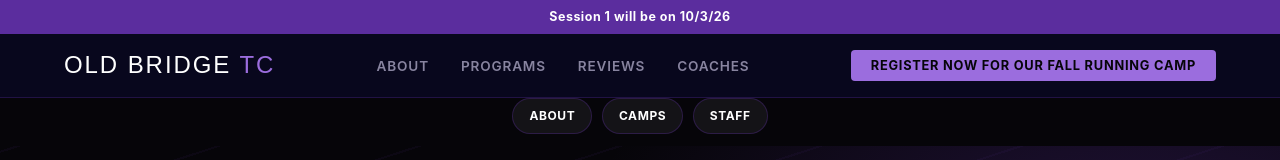
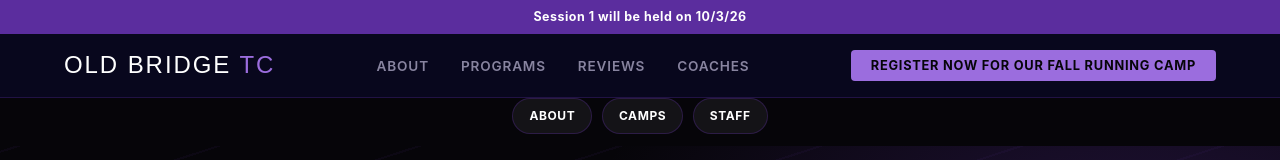
Before and after one commit to TheWug33/oldbridgetrackclub, a React (Vite) app: page / in a window 1280 px wide. Shown: the top 160 px of the page. Built offline with nearby package versions, Linux system fonts and the light colour scheme.

Commit message:
Update announcement text for Session 1

```diff
--- a/src/App.jsx
+++ b/src/App.jsx
@@ -13,7 +13,7 @@ const IMAGES = {
 function AnnouncementBar() {
   return (
     <div className="announcement-bar">
-      Session 1 will be on 10/3/26
+      Session 1 will be held on 10/3/26
     </div>
   );
 }
```
